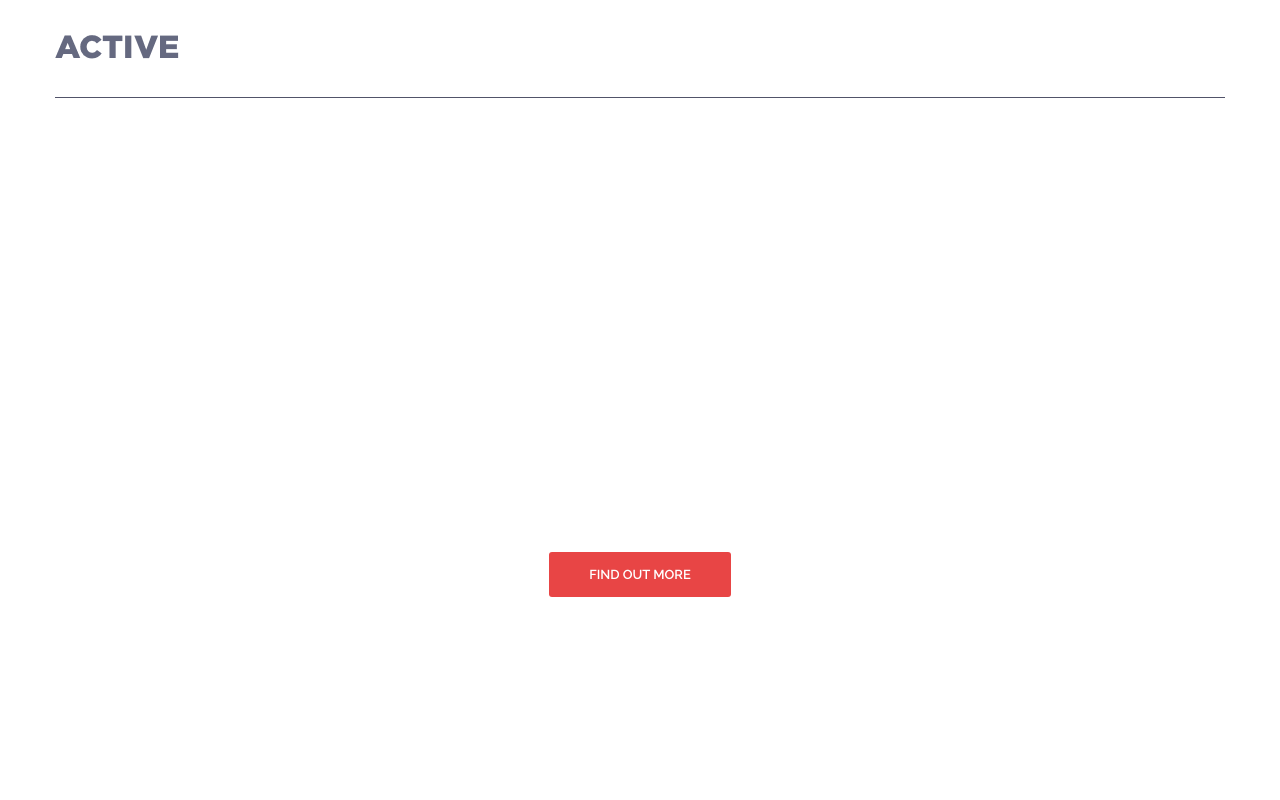
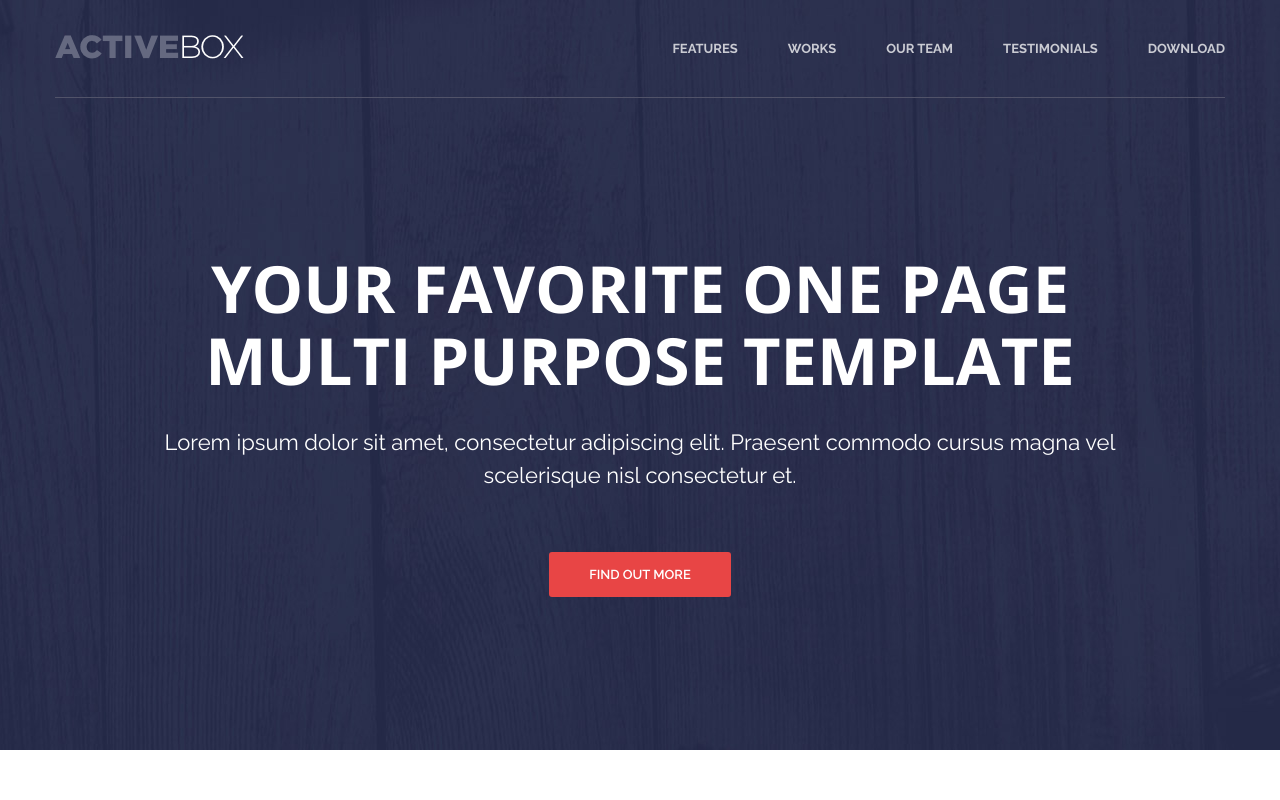
Before and after one commit to kronus353/kronus353.github.io, a plain HTML site: page index.html in a window 1280 px wide. Shown: the top 800 px of the page. Drawn offline with nearby package versions, Linux system fonts and the light colour scheme.

Commit message:
Багфикс бекграунда
Некорректный фолдер

```diff
--- a/style.css
+++ b/style.css
@@ -80,7 +80,7 @@ h1, h2, h3, h4, h5, h6 {
     justify-content: center;
     padding-top: 100px;
     height: 750px;
-    background: url("../ActiveBox/img/intro-bg.jpg") center no-repeat;
+    background: url("../kronus353.github.io/img/intro-bg.jpg") center no-repeat;
     background-size: cover;
 }
 
```
